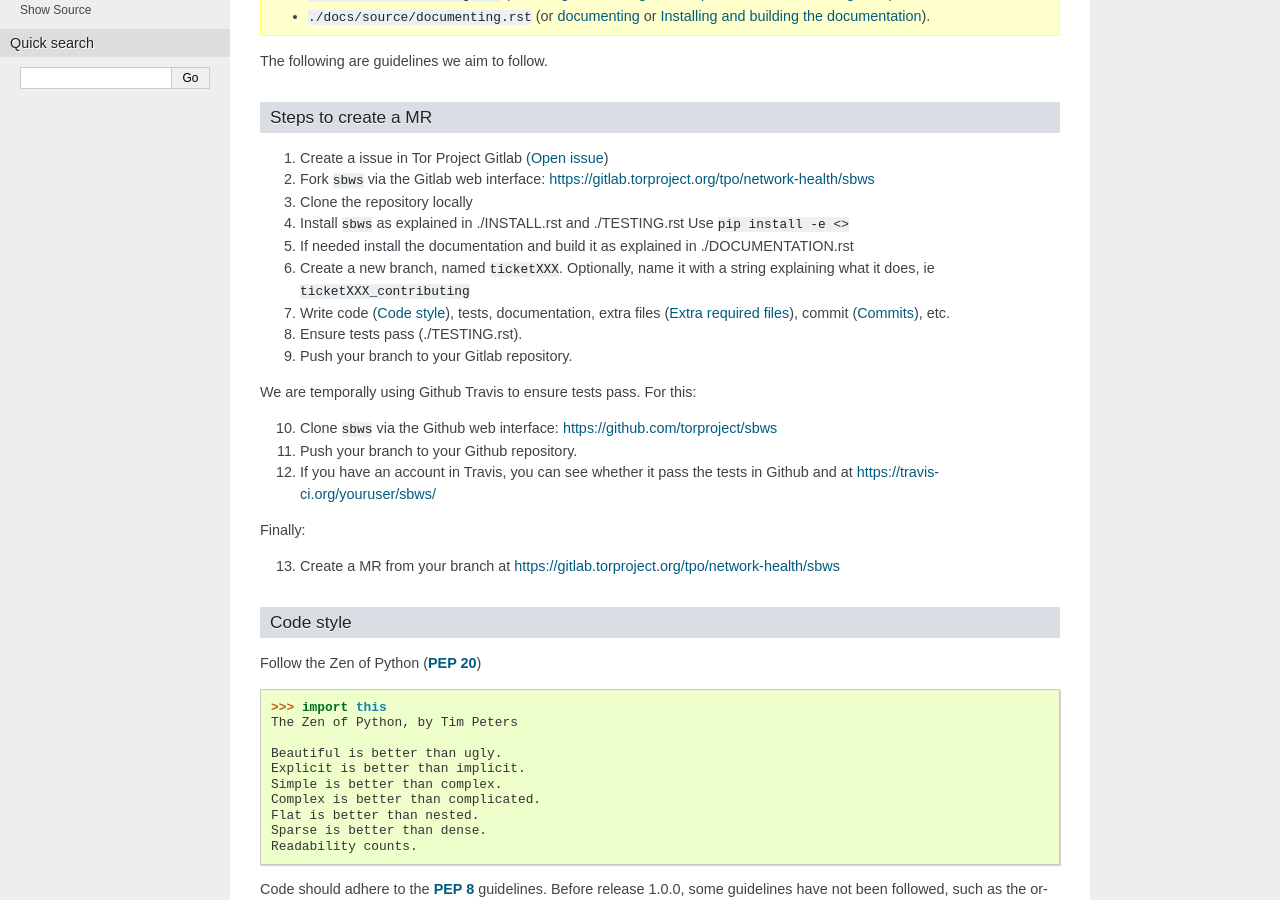
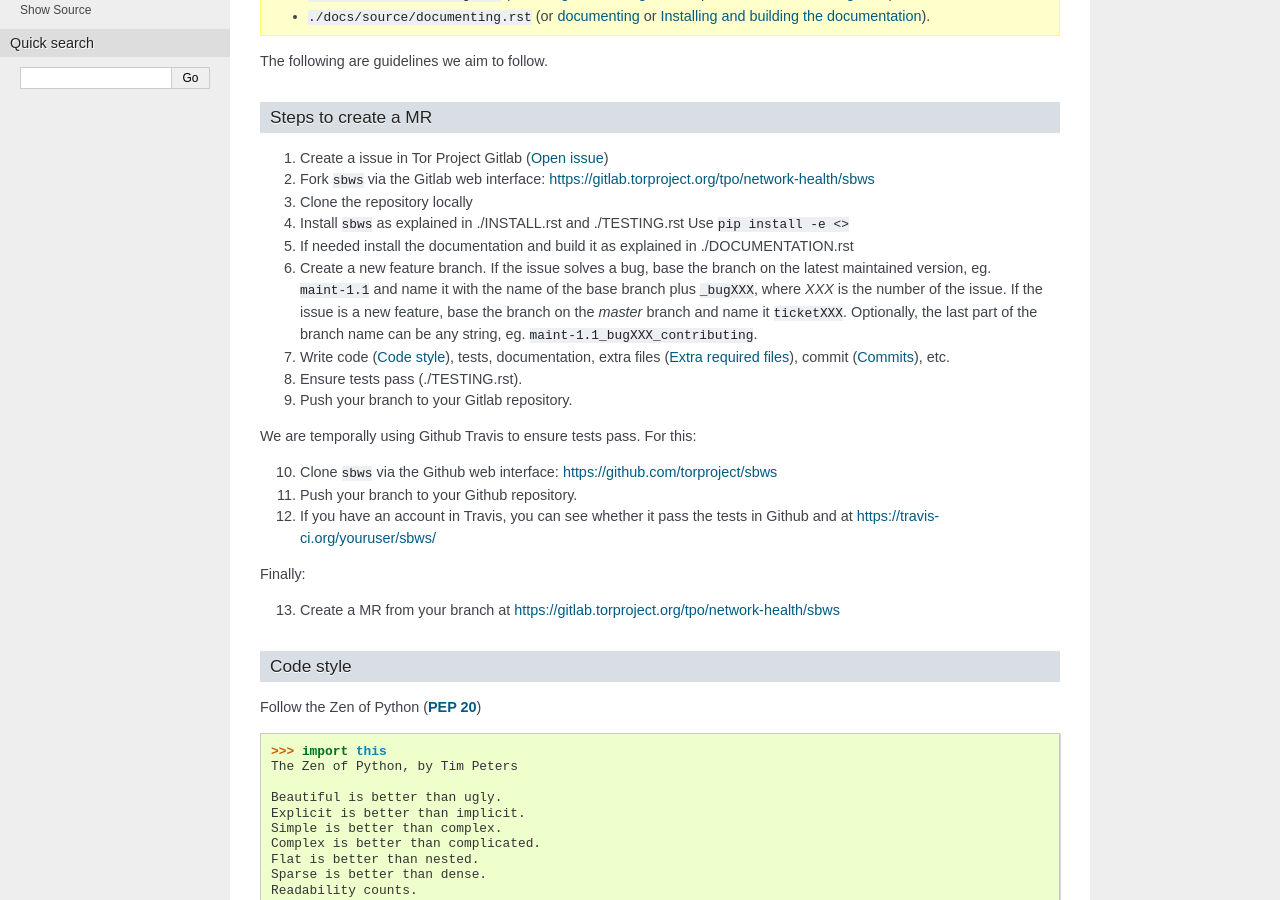
Before and after one commit to torproject/sbws, a Sphinx documentation site: the page built from docs/source/contributing.rst, in a window 1280 px wide and 900 px high, scrolled down 621 px. Built offline with Sphinx 7.4.7, drawn with Linux system fonts in a browser that asks for light colours; formulas are drawn with MathJax 3.

Commit message:
fix: doc: Clarify branch to use when contributing
Closes: #33473

```diff
--- a/docs/source/contributing.rst
+++ b/docs/source/contributing.rst
@@ -51,9 +51,14 @@
    Use ``pip install -e <>``
 5. If needed install the documentation and build it as explained in
    ./DOCUMENTATION.rst
-6. Create a new branch, named ``ticketXXX``.
-   Optionally, name it with a string explaining what it does,
-   ie ``ticketXXX_contributing``
+6. Create a new feature branch.
+   If the issue solves a bug, base the branch on the latest maintained version,
+   eg. ``maint-1.1`` and name it with the name of the base branch plus
+   ``_bugXXX``, where `XXX` is the number of the issue.
+   If the issue is a new feature, base the branch on the `master` branch and
+   name it ``ticketXXX``.
+   Optionally, the last part of the branch name can be any string, eg.
+   ``maint-1.1_bugXXX_contributing``.
 7. Write code (:ref:`codestyle-ref`), tests, documentation,
    extra files (:ref:`extrafiles-ref`), commit (:ref:`commits-ref`), etc.
 8. Ensure tests pass (./TESTING.rst).
```
